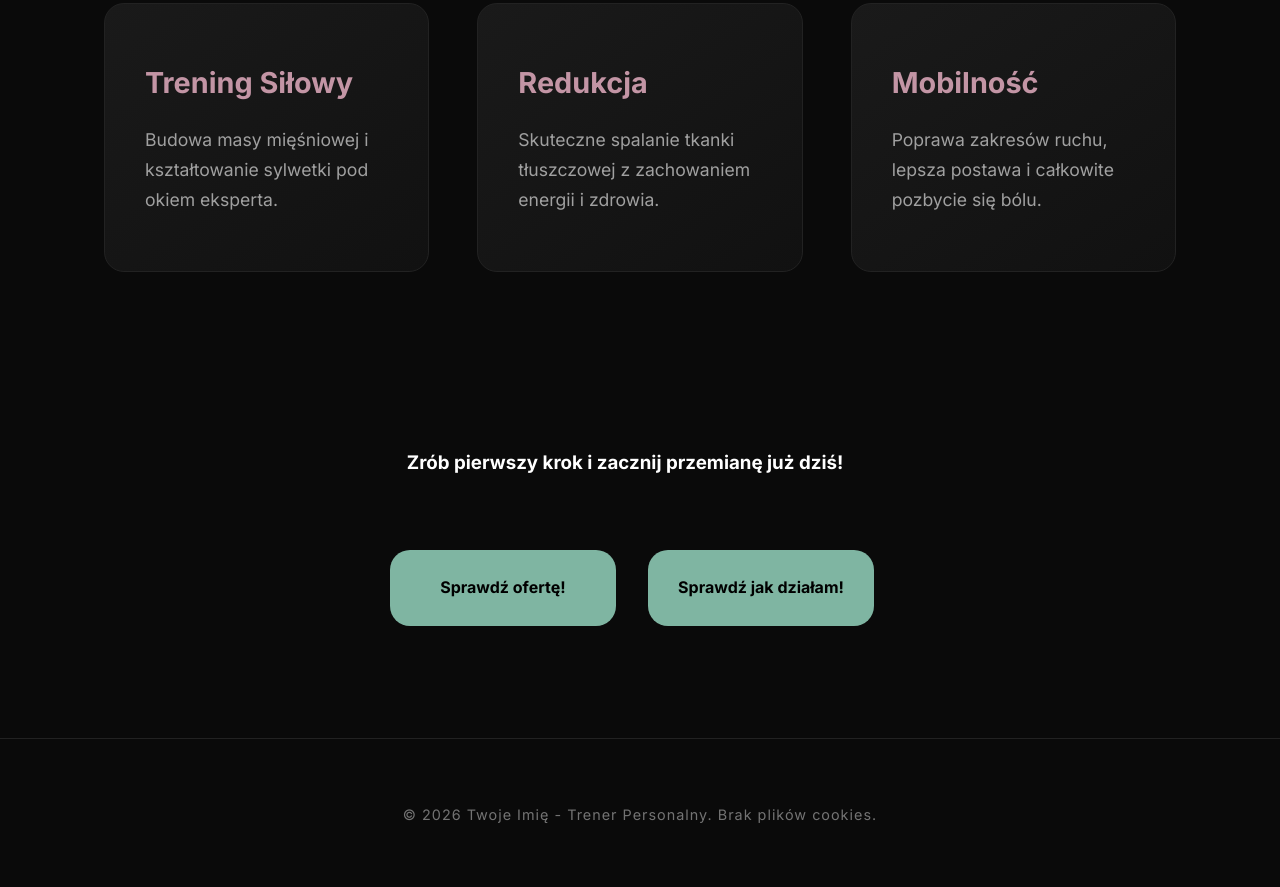
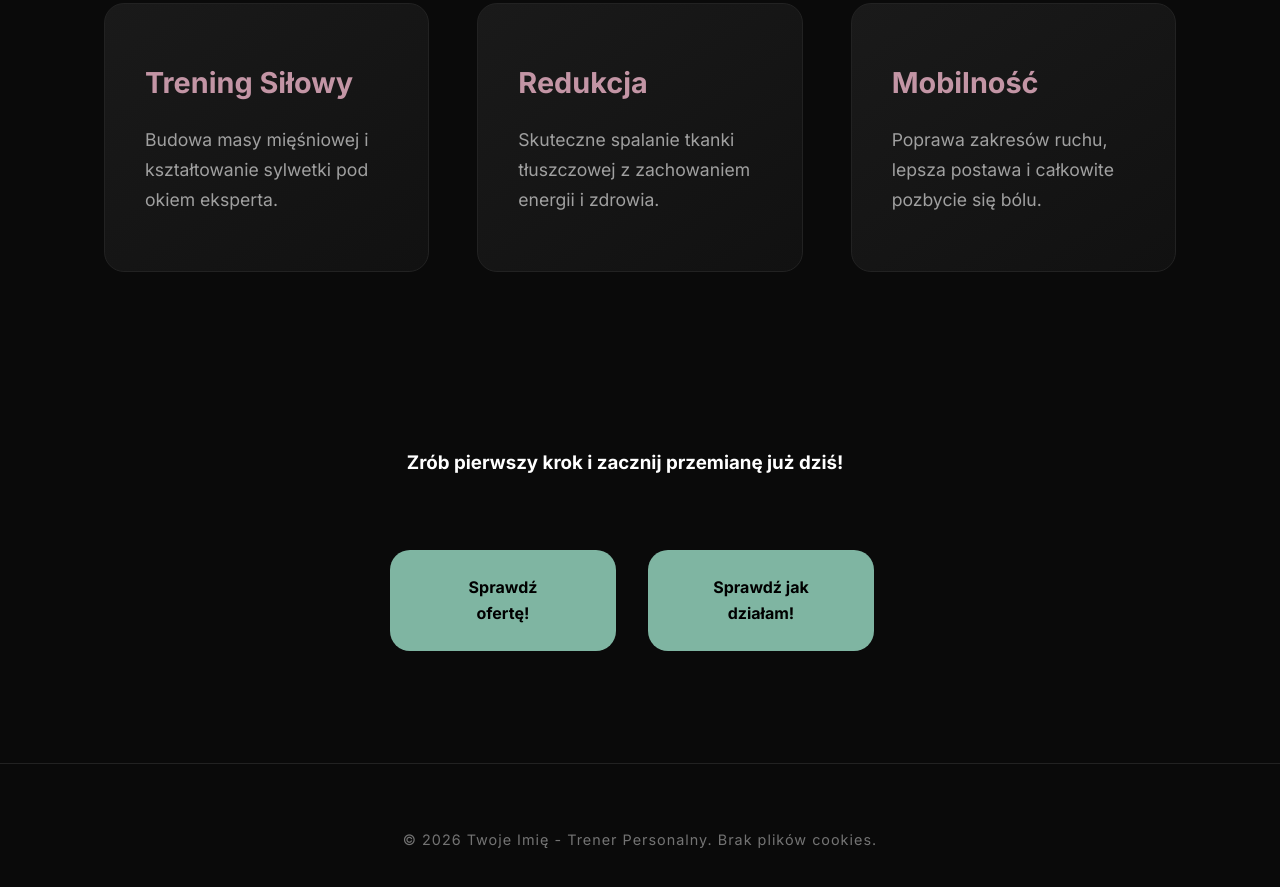
Before and after one commit to asiakozlak/trainer, a plain HTML site: page index.html in a window 1280 px wide. Shown: the part 797-1684 px from the top of the page. Drawn offline with Linux system fonts and the light colour scheme.

Commit message:
jest niebezpieczny

```diff
--- a/styles.css
+++ b/styles.css
@@ -607,7 +607,7 @@ position: relative;
 .btn-third {
     background-color: #7fb5a2 !important;
     color: black !important;
-    padding: 25px 10px;     /* Duży padding na boki dla efektu z obrazka */
+    padding: 25px 60px;     /* Duży padding na boki dla efektu z obrazka */
     border-radius: 20px;    /* Zaokrąglone rogi jak na screenie */
     text-decoration: none;
     font-weight: bold;
```
